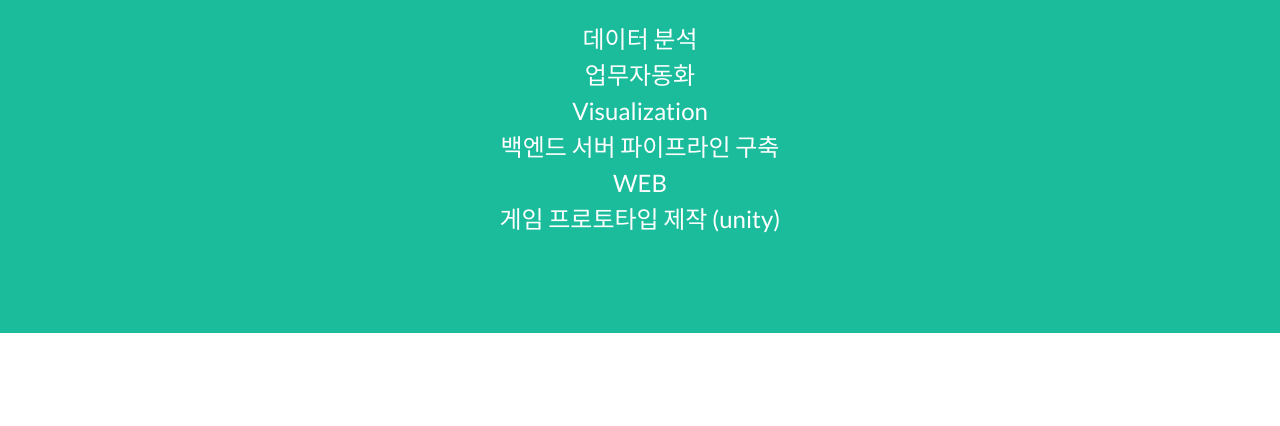
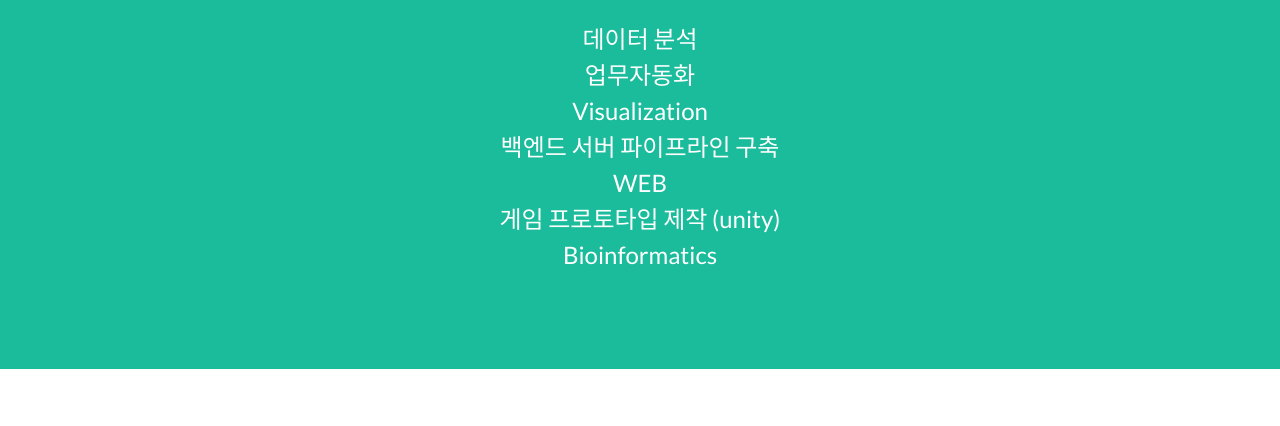
Before and after one commit to Shin-jongwhan/stockop_outsourcing, a plain HTML site: page index.html in a window 1280 px wide. Shown: the part 327-753 px from the top of the page. Drawn offline with nearby package versions, Linux system fonts and the light colour scheme.

Commit message:
Update index.html

```diff
--- a/index.html
+++ b/index.html
@@ -49,7 +49,7 @@
                     <div class="divider-custom-line"></div>
                 </div>
                 <!-- Masthead Subheading-->
-                <p class="masthead-subheading font-weight-light mb-0">데이터 분석<br/>업무자동화<br/>Visualization<br/>백엔드 서버 파이프라인 구축<br/>WEB<br/>게임 프로토타입 제작 (unity)</p>
+                <p class="masthead-subheading font-weight-light mb-0">데이터 분석<br/>업무자동화<br/>Visualization<br/>백엔드 서버 파이프라인 구축<br/>WEB<br/>게임 프로토타입 제작 (unity)<br/>Bioinformatics</p>
             </div>
         </header>
         <!-- Portfolio Section-->
```
